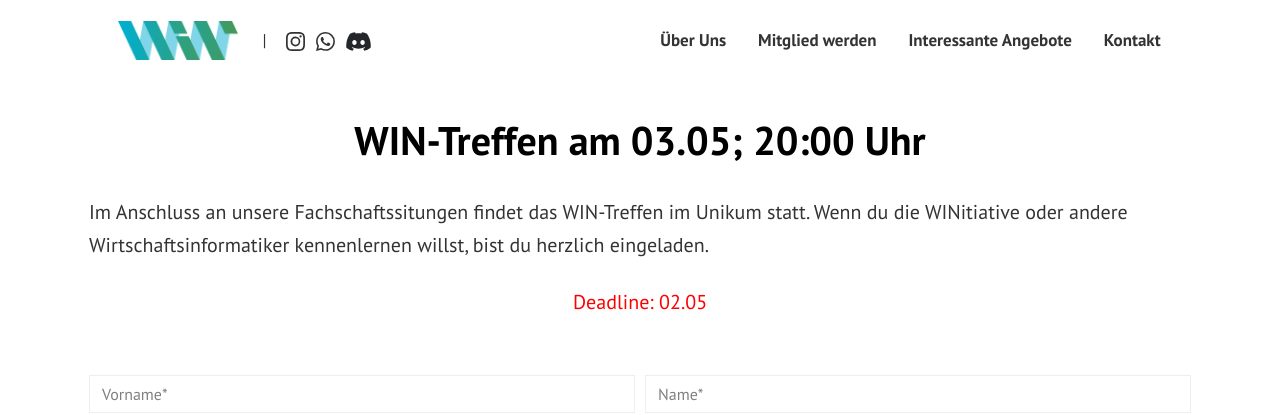
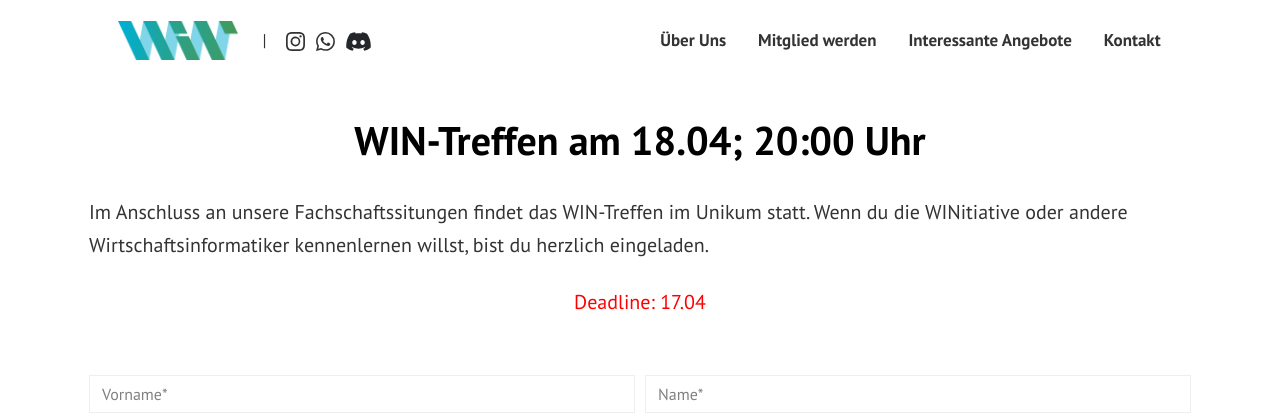
Before and after one commit to WINitiative-Augsburg-eV/webseite, a Jekyll site: the page built from pages/stammtisch-anmeldung.html, in a window 1280 px wide. Shown: the top 415 px of the page. Built offline with Jekyll 4.4.1, drawn with Linux system fonts in a browser that asks for light colours.

```diff
--- a/pages/stammtisch-anmeldung.html
+++ b/pages/stammtisch-anmeldung.html
@@ -1,6 +1,6 @@
 ---
 layout: page
-title: WIN-Treffen am 03.05; 20:00 Uhr
+title: WIN-Treffen am 18.04; 20:00 Uhr
 permalink: "/win-treffen/"
 comments: false
 ---
@@ -10,7 +10,7 @@
     <input type="hidden" name="_captcha" value="false">
 <p class="lead mb-4">Im Anschluss an unsere Fachschaftssitungen findet das WIN-Treffen im Unikum statt. Wenn du die WINitiative oder andere Wirtschaftsinformatiker kennenlernen willst, bist du herzlich eingeladen.</p>
 <p class="mb-4"></p>
-<center><p class="mb-4" style="color: red">Deadline: 02.05</p></center>
+<center><p class="mb-4" style="color: red">Deadline: 17.04</p></center>
 <br>
 <div class="form-row">
 <div class="form-group col-md-6">
```
Also changed, not shown: 2 other files.
